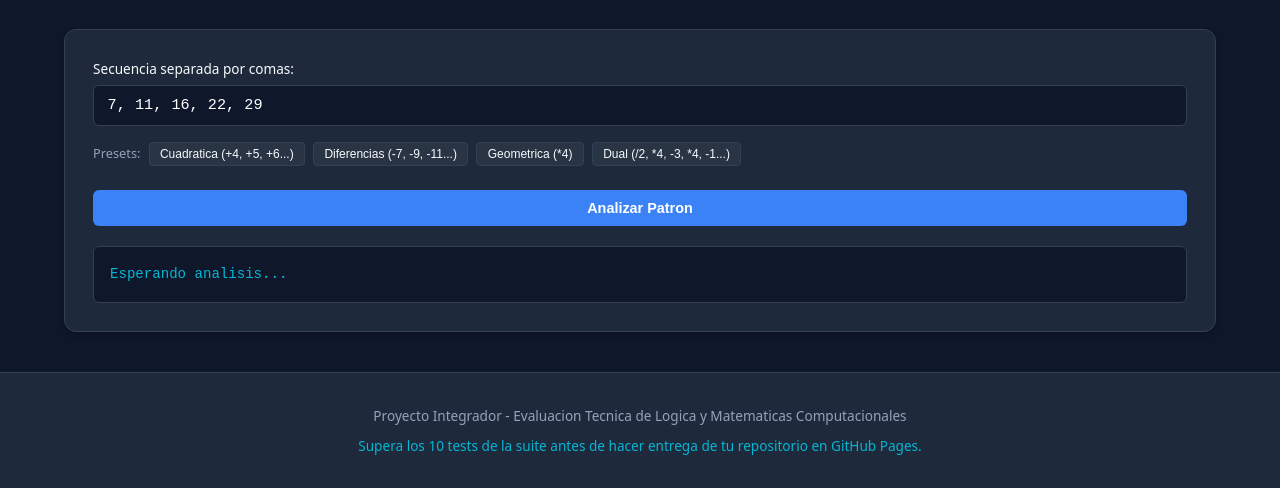
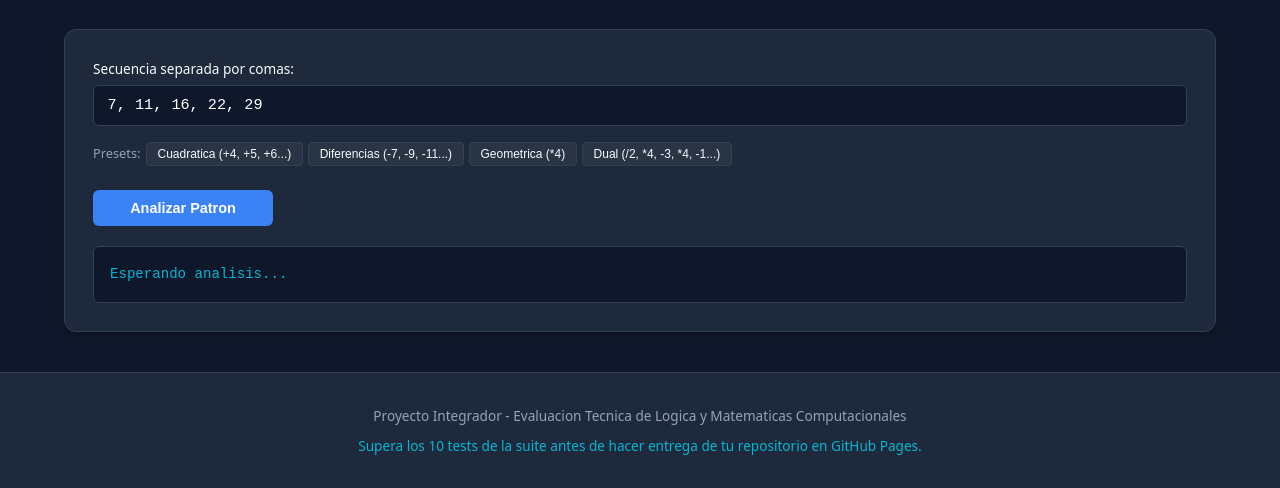
Before and after one commit to Johan7074/PaginaMate, a plain HTML site: page index.html in a window 1280 px wide. Both pictures are taken after a click on the button "Modulo C: Detector de Secuencias". Shown: the part 338-826 px from the top of the page. Drawn offline with Linux system fonts and the light colour scheme.

Commit message:
style(css): le puse mejores botoncitos

```diff
--- a/css/style.css
+++ b/css/style.css
@@ -277,6 +277,14 @@ input:focus {
   margin-top: 0.5rem;
 }
 
+/* NUEVO: En pantallas anchas, botones no ocupan todo el ancho */
+@media (min-width: 600px) {
+  .btn {
+    width: auto;
+    min-width: 180px;
+  }
+}
+
 .btn-primary {
   background-color: var(--accent-blue);
   color: #ffffff;
@@ -309,6 +317,8 @@ input:focus {
   margin-bottom: 1rem;
   font-size: 0.8rem;
   color: var(--text-muted);
+  /* NUEVO: gap responsive */
+  gap: 0.35rem;
 }
 
 .btn-chip {
@@ -320,6 +330,9 @@ input:focus {
   font-size: 0.75rem;
   cursor: pointer;
   transition: all 0.2s;
+  /* NUEVO: evita que se rompan en móvil */
+  white-space: nowrap;
+  flex-shrink: 0;
 }
 
 .btn-chip:hover {
```
